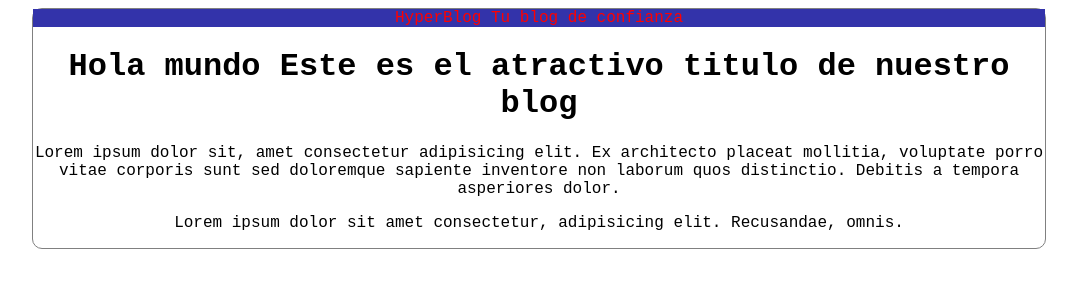
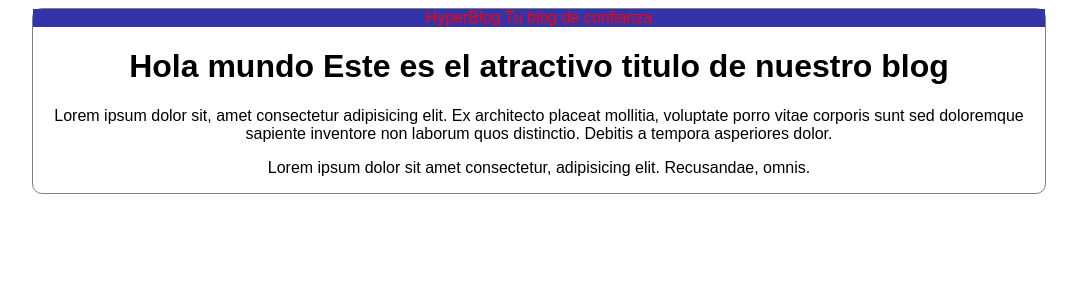
Before and after one commit to OmegaLuis/hyperblog, a plain HTML site: page index.html in a window 1280 px wide. Shown: the whole page, without its empty margins (101-1178 px from the left). Drawn offline with Linux system fonts and the light colour scheme.

Commit message:
volvi a una tipografia menos controversial

```diff
--- a/css/estilos.css
+++ b/css/estilos.css
@@ -1,6 +1,6 @@
 body{
     text-align: center;
-    font-family: 'Courier New';
+    font-family: 'arial';
 
 
 }
```
